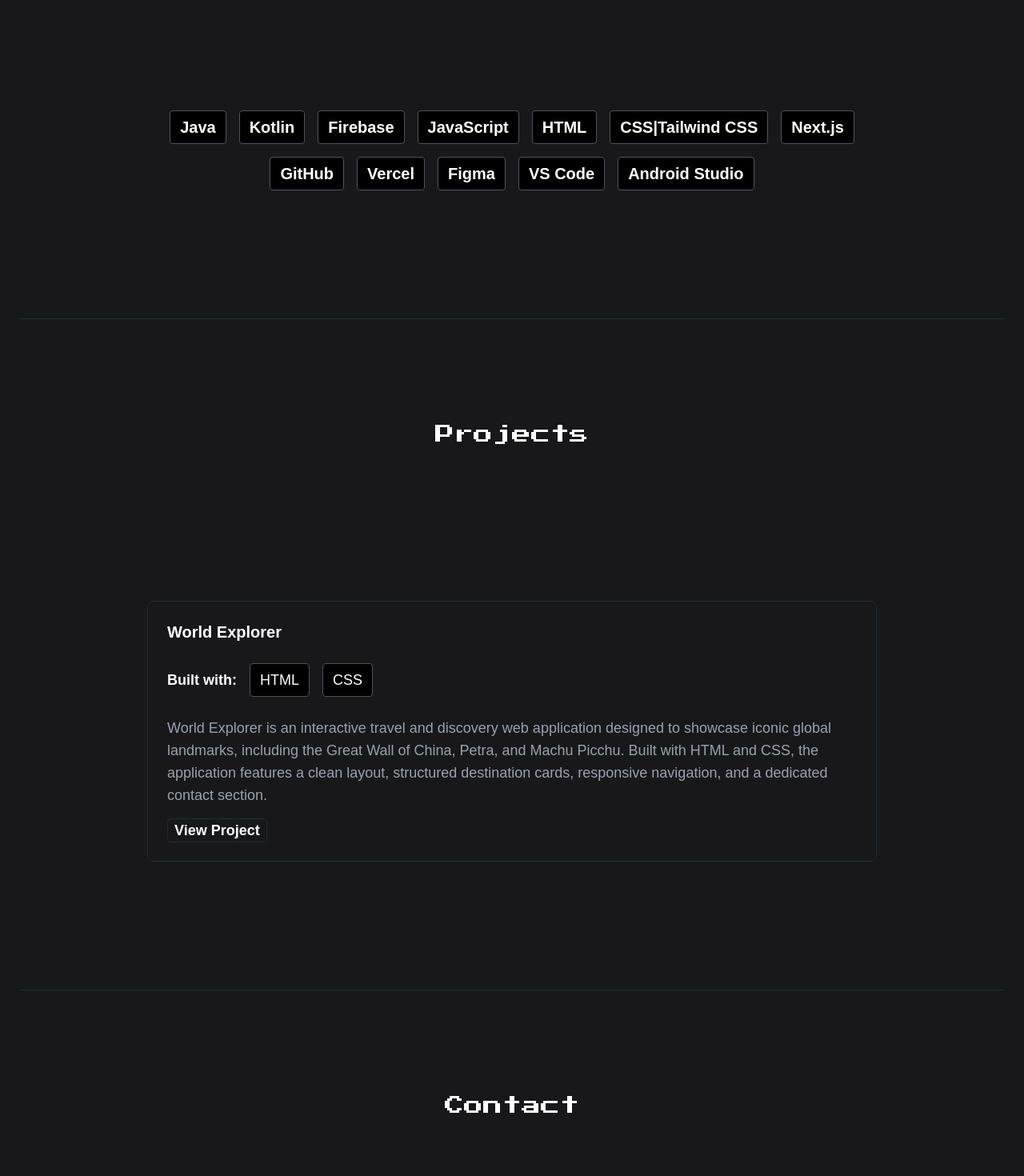
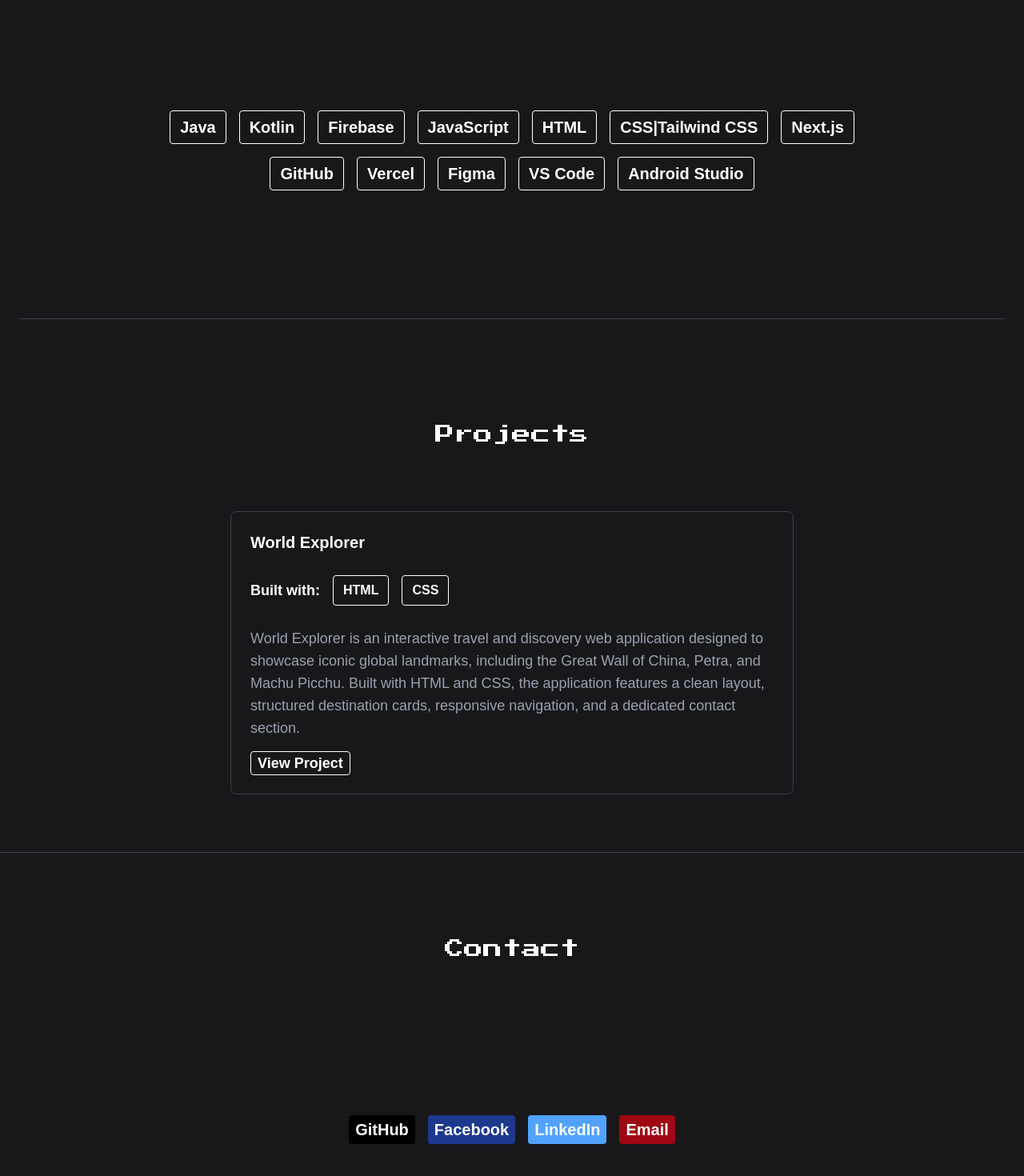
Before and after one commit to zefkevinmontera/my-portfolio, a Next.js app in the folder my-app/: page / in a window 1280 px wide. Shown: the part 1020-2490 px from the top of the page at 80% size. Built offline with nearby package versions, Linux system fonts and the light colour scheme.

Commit message:
fixed color scheme & added footer

```diff
--- a/my-app/app/page.tsx
+++ b/my-app/app/page.tsx
@@ -4,15 +4,15 @@ export default function Home() {
 
 
       {/* nav_Section */}
-<nav className="
+  <nav className="
        sticky top-0
        w-full
        bg-zinc-900
-       border-b border-gray-800
+       border-b border-zinc-700
        py-4 px-6 mb-12
        z-50">
-  <div className="max-w-4xl mx-auto flex items-center justify-between">
 
+  <div className="max-w-4xl mx-auto flex flex-col sm:flex-row items-center justify-between gap-4">
 
     {/* logo_Section*/}
     <a href="#" className="text-xl font-bold tracking-wide text-white hover:text-zinc-400 transition">
@@ -35,7 +35,6 @@ export default function Home() {
         CONTACT
       </a>
     </div>
-
   </div>
 </nav>
 
@@ -45,7 +44,7 @@ export default function Home() {
 
   <h1 className=" font-pixel text-2xl text-center  mb-8 text-white">About</h1>
 
-  <div className="border-b border-gray-800 p-40 bg-zinc-900 flex flex-col md:flex-row items-center justify-between gap-6 mx-auto">
+<div className="border-b border-zinc-700 p-6 md:p-40 flex flex-col md:flex-row items-center justify-between gap-6 mx-auto">
     <div>
       <h2 className="text-2xl mb-4 font-pixel text-white">Zef Kevin A. Montera</h2>
       <h3 className="text-white text-xl mb-4 font-bold">Second Year BSIT Student|Web Developer</h3>
@@ -58,7 +57,7 @@ export default function Home() {
       <img
         src="/profile.jpg"
         alt="Zef Kevin A. Montera"
-        className="w-56 h-72 object-cover rounded-md border border-zinc-600"
+        className="w-56 h-72 object-cover rounded-md border border-zinc-700"
       />
     </div>
   </div>
@@ -71,20 +70,20 @@ export default function Home() {
 
   <h1 className=" font-pixel text-2xl text-center  mb-20 text-white">Tech Stack</h1>
 
-  <div className="p-40 mx-auto border-b border-gray-800 bg-zinc-900">
+  <div className="p-6 md:p-40 mx-auto border-b border-zinc-700">
     <div className="flex flex-wrap gap-4 justify-center items-center">
-      <span className="text-xl font-bold bg-black text-white px-3 py-1.5 rounded border border-zinc-600">Java</span>
-      <span className="text-xl font-bold bg-black text-white px-3 py-1.5 rounded border border-zinc-600">Kotlin</span>
-      <span className="text-xl font-bold bg-black text-white px-3 py-1.5 rounded border border-zinc-600">Firebase</span>
-      <span className="text-xl font-bold bg-black text-white px-3 py-1.5 rounded border border-zinc-600">JavaScript</span>
-      <span className="text-xl font-bold bg-black text-white px-3 py-1.5 rounded border border-zinc-600">HTML</span>
-      <span className="text-xl font-bold bg-black text-white px-3 py-1.5 rounded border border-zinc-600">CSS|Tailwind CSS</span>
-      <span className="text-xl font-bold bg-black text-white px-3 py-1.5 rounded border border-zinc-600">Next.js</span>
-      <span className="text-xl font-bold bg-black text-white px-3 py-1.5 rounded border border-zinc-600">GitHub</span>
-      <span className="text-xl font-bold bg-black text-white px-3 py-1.5 rounded border border-zinc-600">Vercel</span>
-      <span className="text-xl font-bold bg-black text-white px-3 py-1.5 rounded border border-zinc-600">Figma</span>
-      <span className="text-xl font-bold bg-black text-white px-3 py-1.5 rounded border border-zinc-600">VS Code</span>
-      <span className="text-xl font-bold bg-black text-white px-3 py-1.5 rounded border border-zinc-600">Android Studio</span>
+      <span className="text-xl font-bold  text-white px-3 py-1.5 rounded border">Java</span>
+      <span className="text-xl font-bold  text-white px-3 py-1.5 rounded border">Kotlin</span>
+      <span className="text-xl font-bold  text-white px-3 py-1.5 rounded border">Firebase</span>
+      <span className="text-xl font-bold  text-white px-3 py-1.5 rounded border">JavaScript</span>
+      <span className="text-xl font-bold  text-white px-3 py-1.5 rounded border">HTML</span>
+      <span className="text-xl font-bold  text-white px-3 py-1.5 rounded border">CSS|Tailwind CSS</span>
+      <span className="text-xl font-bold  text-white px-3 py-1.5 rounded border">Next.js</span>
+      <span className="text-xl font-bold  text-white px-3 py-1.5 rounded border">GitHub</span>
+      <span className="text-xl font-bold  text-white px-3 py-1.5 rounded border">Vercel</span>
+      <span className="text-xl font-bold  text-white px-3 py-1.5 rounded border">Figma</span>
+      <span className="text-xl font-bold  text-white px-3 py-1.5 rounded border">VS Code</span>
+      <span className="text-xl font-bold  text-white px-3 py-1.5 rounded border">Android Studio</span>
 
     </div>
   </div>
@@ -93,28 +92,27 @@ export default function Home() {
 
 
       {/* projects_Section */}
-    <section id="projects"
-     className="scroll-mt-24 mb-20 px-6 py-6">
+    <section id="projects" className="scroll-mt-24 mb-20 px-6 py-6 border-b border-zinc-700">
 
          <h1 className=" font-pixel text-2xl text-center  mb-8 text-white">Projects</h1>
 
-      <div className="p-40 max-w-8xl mx-auto border-b border-gray-800 bg-zinc-900">
+      <div className="px-6 md:px-24 py-12 max-w-4xl mx-auto">
 
 
        {/* World Explorer */}
-        <div className="border border-gray-800 px-6 py-6 rounded-lg bg-zinc-900">
+        <div className="border border-zinc-700 px-6 py-6 rounded-lg">
          <h1 className="text-white text-xl font-bold mb-4">World Explorer</h1>
          <div className="flex flex-wrap gap-4 justify-start items-center mb-4">
           <h2 className="text-lg mb-4 mt-4 text-white font-bold">Built with:</h2>
-          <span className="text-lg bg-black text-white px-3 py-1.5 rounded border border-zinc-600">HTML</span>
-          <span className="text-lg bg-black text-white px-3 py-1.5 rounded border border-zinc-600">CSS</span>
+          <span className="font-bold text-white px-3 py-1.5 rounded border border-white">HTML</span>
+          <span className="font-bold text-white px-3 py-1.5 rounded border border-white">CSS</span>
          </div>
          <p className="text-lg mb-4 text-gray-400">World Explorer is an interactive travel and discovery web application designed to showcase iconic global landmarks, including the Great Wall of China, Petra, and Machu Picchu. Built with HTML and CSS, the application features a clean layout, structured destination cards, responsive navigation, and a dedicated contact section.</p>
          <a href="https://github.com/zefkevinmontera/first_website.git"
           target="_blank" rel="noopener noreferrer" className="
           text-lg
-          bg-zinc-900
-          border border-gray-800
+          border
+          border-white
           font-bold
           text-white
           px-2 py-1
@@ -125,16 +123,17 @@ export default function Home() {
     </section>
 
 
-      {/* contact_Section */}
+      {/* Contact_Section */}
       <section id="contact"
       className="scroll-mt-24 mb-20 px-6 py-6">
 
          <h1 className=" font-pixel text-2xl text-center  mb-8 text-white">Contact</h1>
 
-        <div className="gap-6 flex flex-row items-center justify-center p-40 mx-auto border-b border-gray-800 bg-zinc-900">
+        <div className="gap-4 flex flex-col sm:flex-row items-center justify-center p-6 md:p-40 mx-auto">
 
           <a href="https://github.com/zefkevinmontera"
           target="_blank" rel="noopener noreferrer" className="
+          w-full sm:w-auto text-center
           font-bold
           text-xl
           bg-black
@@ -144,6 +143,7 @@ export default function Home() {
 
           <a href="https://www.facebook.com/Soy.kappa/"
           target="_blank" rel="noopener noreferrer" className="
+          w-full sm:w-auto text-center
           font-bold
           text-xl
           bg-blue-900
@@ -153,6 +153,7 @@ export default function Home() {
 
           <a href="https://www.linkedin.com/in/zef-kevin-a-montera-04941914b/?isSelfProfile=true"
           target="_blank" rel="noopener noreferrer" className="
+          w-full sm:w-auto text-center
           font-bold
           text-xl
           bg-blue-400
@@ -160,7 +161,27 @@ export default function Home() {
           px-2 py-1
           rounded">LinkedIn</a>
 
+          <a href="mailto:plazajill0@gmail.com"
+          target="_blank" rel="noopener noreferrer" className="
+          w-full sm:w-auto text-center
+          font-bold
+          text-xl
+          bg-red-800
+          text-white
+          px-2 py-1
+          rounded">Email</a>
         </div>
+      </section>
+
+
+      {/* Footer_Section */}
+
+      <section>
+       <footer className="py-4 px-6 border-t border-zinc-700">
+        <div className="text-center text-white">
+          <p>&copy; 2026 Zef Kevin A. Montera. All rights reserved.</p>
+        </div>
+       </footer>
       </section>
     </main>
   );
```
Also changed, not shown: my-app/package.json (+11 -7 lines), 1 other file (tests, documents, lock files or other folders).
